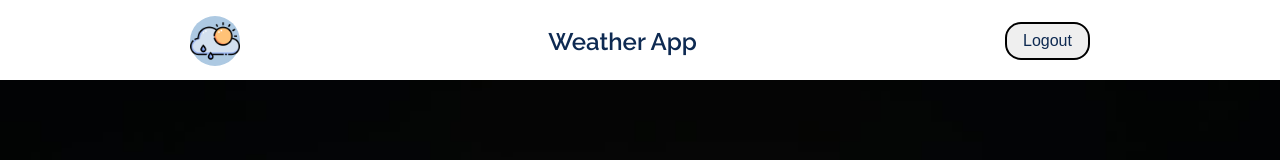
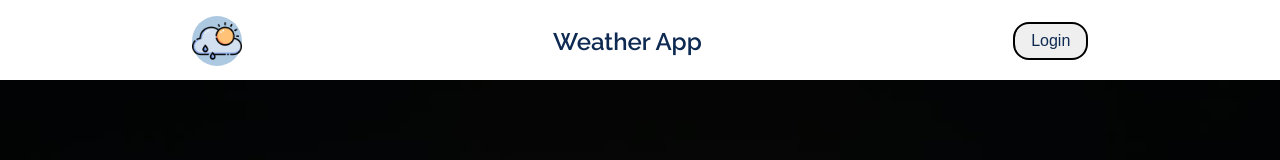
Before and after one commit to VivekYadav105/weather-app, a React (Create React App) app in the folder client/: page /auth in a window 1280 px wide. Shown: the top 160 px of the page. Built offline with nearby package versions, Linux system fonts and the light colour scheme.

Commit message:
login fixed

```diff
--- a/client/src/App.js
+++ b/client/src/App.js
@@ -11,7 +11,7 @@ import 'react-toastify/dist/ReactToastify.css';
 function App() {
   const [city, setCity] = useState(null);
   const [units, setUnits] = useState("standard");
-  const [user,setUser] = useState(()=>sessionStorage.getItem('userToken')||{})
+  const [user,setUser] = useState(()=>sessionStorage.getItem('userToken')||null)
   const ProviderValue = {
     city,units,setCity,setUnits
   }
```
